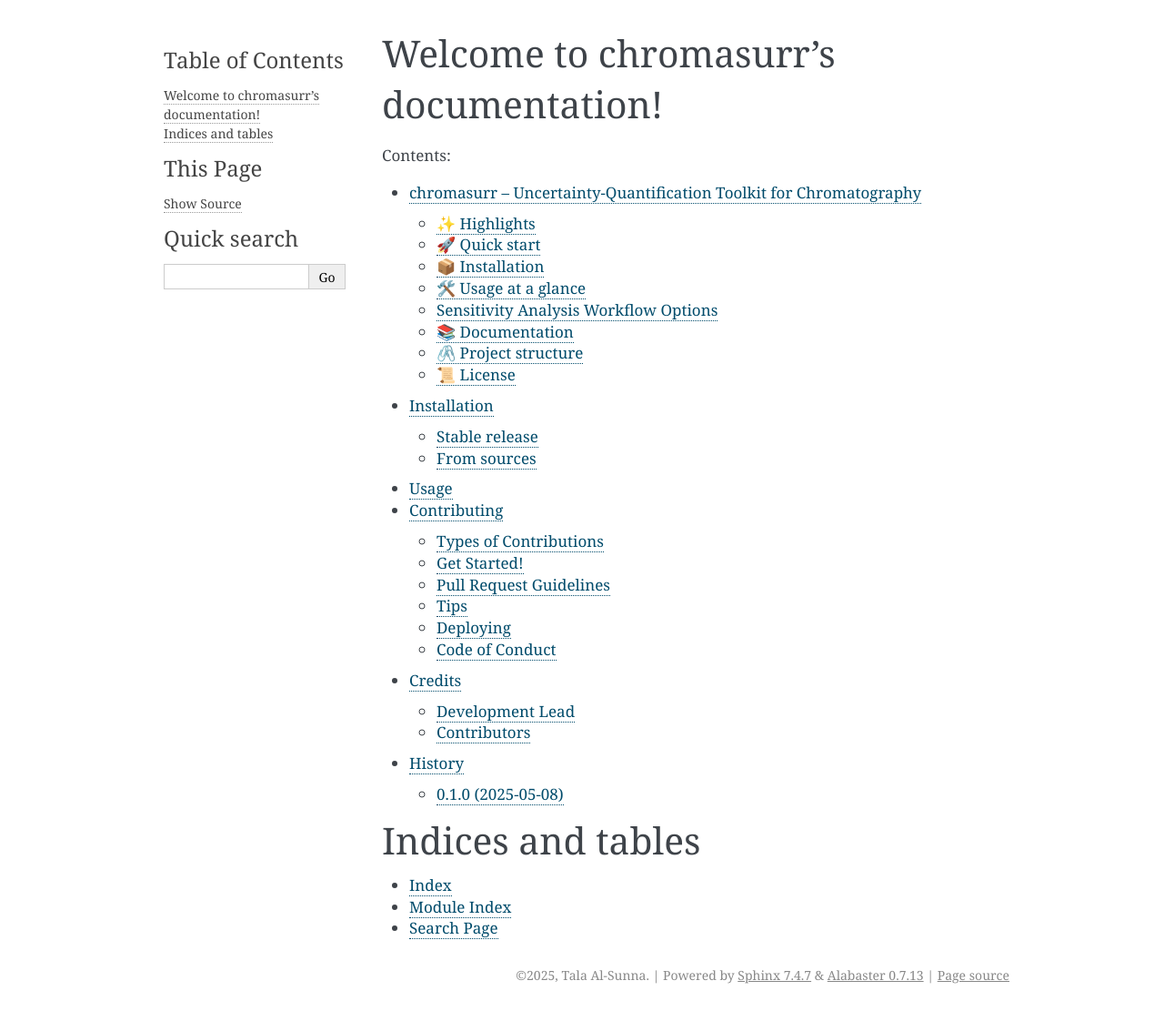
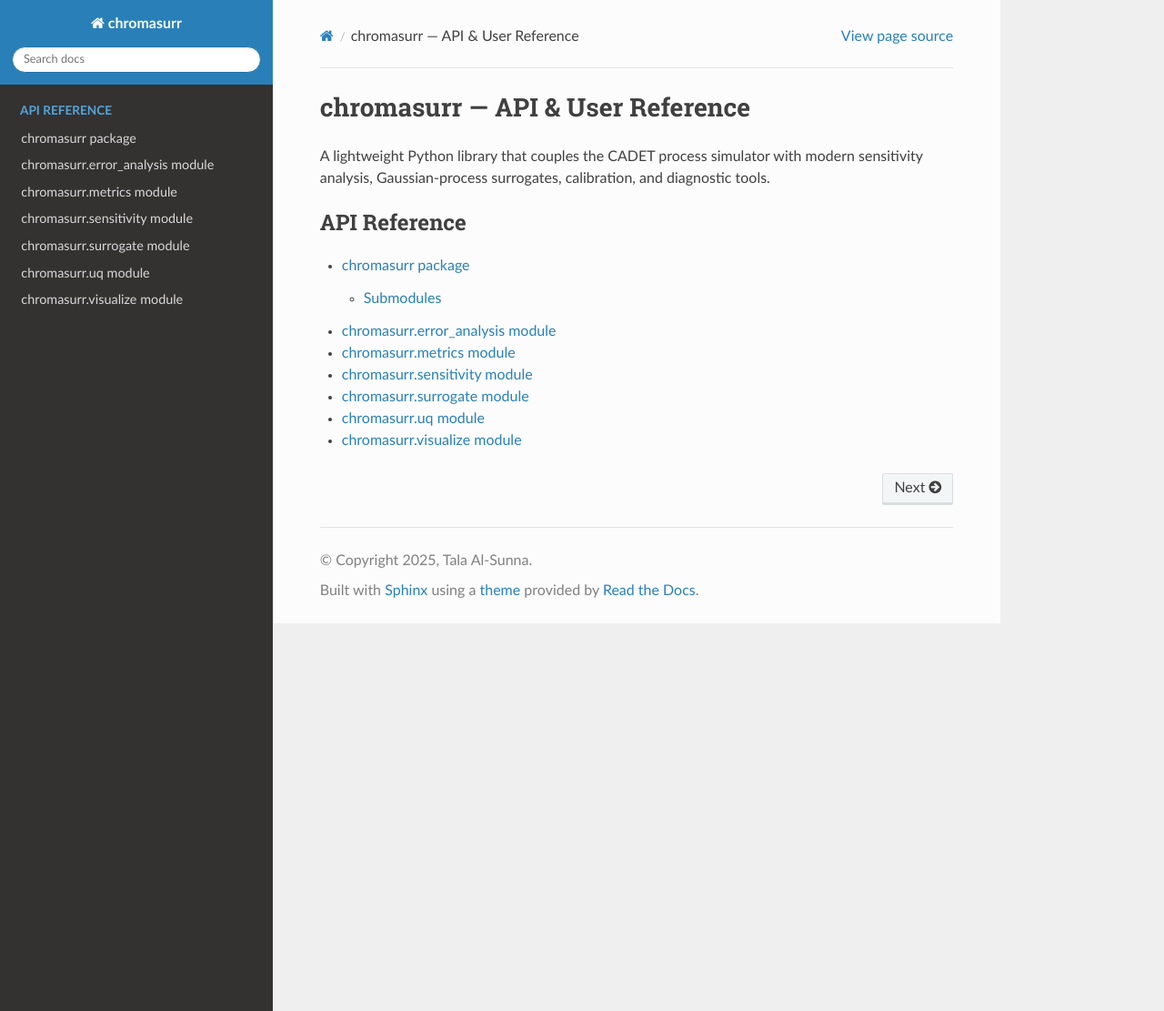
Before and after one commit to talasunna/chromasurr, a Sphinx documentation site: the page built from docs/index.rst, in a window 1280 px wide and 1111 px high. Shown: the whole window at 91% size. Built offline with Sphinx 7.4.7 and the Read the Docs theme 3.1.0, drawn with Linux system fonts in a browser that asks for light colours; pages that are not in the unit, such as notebooks, are missing from menus.

Commit message:
Addinfg documentation
before doc role fix

```diff
--- /dev/null
+++ b/docs/api/chromasurr.error_analysis.rst
@@ -0,0 +1,7 @@
+chromasurr.error\_analysis module
+=================================
+
+.. automodule:: chromasurr.error_analysis
+   :members:
+   :show-inheritance:
+   :undoc-members:
--- /dev/null
+++ b/docs/api/chromasurr.metrics.rst
@@ -0,0 +1,7 @@
+chromasurr.metrics module
+=========================
+
+.. automodule:: chromasurr.metrics
+   :members:
+   :show-inheritance:
+   :undoc-members:
--- /dev/null
+++ b/docs/api/chromasurr.rst
@@ -0,0 +1,20 @@
+chromasurr package
+==================
+
+.. automodule:: chromasurr
+   :members:
+   :show-inheritance:
+   :undoc-members:
+
+Submodules
+----------
+
+.. toctree::
+   :maxdepth: 4
+
+   chromasurr.error_analysis
+   chromasurr.metrics
+   chromasurr.sensitivity
+   chromasurr.surrogate
+   chromasurr.uq
+   chromasurr.visualize
--- /dev/null
+++ b/docs/api/chromasurr.sensitivity.rst
@@ -0,0 +1,7 @@
+chromasurr.sensitivity module
+=============================
+
+.. automodule:: chromasurr.sensitivity
+   :members:
+   :show-inheritance:
+   :undoc-members:
--- /dev/null
+++ b/docs/api/chromasurr.surrogate.rst
@@ -0,0 +1,7 @@
+chromasurr.surrogate module
+===========================
+
+.. automodule:: chromasurr.surrogate
+   :members:
+   :show-inheritance:
+   :undoc-members:
--- /dev/null
+++ b/docs/api/chromasurr.uq.rst
@@ -0,0 +1,7 @@
+chromasurr.uq module
+====================
+
+.. automodule:: chromasurr.uq
+   :members:
+   :show-inheritance:
+   :undoc-members:
--- /dev/null
+++ b/docs/api/chromasurr.visualize.rst
@@ -0,0 +1,7 @@
+chromasurr.visualize module
+===========================
+
+.. automodule:: chromasurr.visualize
+   :members:
+   :show-inheritance:
+   :undoc-members:
--- /dev/null
+++ b/docs/api/modules.rst
@@ -0,0 +1,7 @@
+chromasurr
+==========
+
+.. toctree::
+   :maxdepth: 4
+
+   chromasurr
--- a/docs/conf.py
+++ b/docs/conf.py
@@ -1,160 +1,65 @@
-#!/usr/bin/env python
-#
-# chromasurr documentation build configuration file, created by
-# sphinx-quickstart on Fri Jun  9 13:47:02 2017.
-#
-# This file is execfile()d with the current directory set to its
-# containing dir.
-#
-# Note that not all possible configuration values are present in this
-# autogenerated file.
-#
-# All configuration values have a default; values that are commented out
-# serve to show the default.
-
-# If extensions (or modules to document with autodoc) are in another
-# directory, add these directories to sys.path here. If the directory is
-# relative to the documentation root, use os.path.abspath to make it
-# absolute, like shown here.
-#
+from __future__ import annotations
 import os
 import sys
+from datetime import datetime
+from typing import List
 
-sys.path.insert(0, os.path.abspath(".."))
+# --- Path setup: add src/ so autodoc can import chromasurr.* ---
+ROOT = os.path.abspath(os.path.join(os.path.dirname(__file__), ".."))
+SRC = os.path.join(ROOT, "src")
+if os.path.isdir(SRC):
+    sys.path.insert(0, SRC)
 
-import chromasurr
+# --- Project info ---
+project = "chromasurr"
+author = "Tala Al-Sunna"
+copyright = f"{datetime.now():%Y}, {author}"
+release = "0.1.0"
 
-# -- General configuration ---------------------------------------------
+# --- Extensions ---
+extensions: List[str] = [
+    "sphinx.ext.autodoc",
+    "sphinx.ext.autosummary",
+    "sphinx.ext.napoleon",          # NumPy-style docstrings
+    "sphinx_autodoc_typehints",     # render type hints
+    "sphinx.ext.viewcode",
+    "sphinx.ext.mathjax",
+    "sphinx.ext.intersphinx",
+]
 
-# If your documentation needs a minimal Sphinx version, state it here.
-#
-# needs_sphinx = '1.0'
+# Autodoc / autosummary defaults
+autosummary_generate = True
+autodoc_default_options = {
+    "members": True,
+    "undoc-members": False,
+    "inherited-members": True,
+    "show-inheritance": True,
+    "special-members": "__call__",
+}
 
-# Add any Sphinx extension module names here, as strings. They can be
-# extensions coming with Sphinx (named 'sphinx.ext.*') or your custom ones.
-extensions = ["sphinx.ext.autodoc", "sphinx.ext.viewcode"]
+# Napoleon for NumPy-style
+napoleon_numpy_docstring = True
+napoleon_google_docstring = False
+napoleon_include_init_with_doc = False
+napoleon_include_special_with_doc = True
+napoleon_use_rtype = False
 
-# Add any paths that contain templates here, relative to this directory.
+# Type hints rendering
+typehints_fully_qualified = False
+typehints_use_rtype = False
+
+# Intersphinx: second tuple element must be a string (inventory) or None
+# Using None makes Sphinx look for 'objects.inv' at the URL.
+intersphinx_mapping = {
+    "python": ("https://docs.python.org/3/", None),
+    "numpy": ("https://numpy.org/doc/stable/", None),
+    "matplotlib": ("https://matplotlib.org/stable/", None),
+}
+
+# --- HTML ---
+html_theme = "sphinx_rtd_theme"
+html_static_path = ["_static"]
 templates_path = ["_templates"]
 
-# The suffix(es) of source filenames.
-# You can specify multiple suffix as a list of string:
-#
-# source_suffix = ['.rst', '.md']
-source_suffix = ".rst"
-
-# The master toctree document.
-master_doc = "index"
-
-# General information about the project.
-project = "chromasurr"
-copyright = "2025, Tala Al-Sunna"
-author = "Tala Al-Sunna"
-
-# The version info for the project you're documenting, acts as replacement
-# for |version| and |release|, also used in various other places throughout
-# the built documents.
-#
-# The short X.Y version.
-version = chromasurr.__version__
-# The full version, including alpha/beta/rc tags.
-release = chromasurr.__version__
-
-# The language for content autogenerated by Sphinx. Refer to documentation
-# for a list of supported languages.
-#
-# This is also used if you do content translation via gettext catalogs.
-# Usually you set "language" from the command line for these cases.
-language = None
-
-# List of patterns, relative to source directory, that match files and
-# directories to ignore when looking for source files.
-# This patterns also effect to html_static_path and html_extra_path
-exclude_patterns = ["_build", "Thumbs.db", ".DS_Store"]
-
-# The name of the Pygments (syntax highlighting) style to use.
-pygments_style = "sphinx"
-
-# If true, `todo` and `todoList` produce output, else they produce nothing.
-todo_include_todos = False
-
-
-# -- Options for HTML output -------------------------------------------
-
-# The theme to use for HTML and HTML Help pages.  See the documentation for
-# a list of builtin themes.
-#
-html_theme = "alabaster"
-
-# Theme options are theme-specific and customize the look and feel of a
-# theme further.  For a list of options available for each theme, see the
-# documentation.
-#
-# html_theme_options = {}
-
-# Add any paths that contain custom static files (such as style sheets) here,
-# relative to this directory. They are copied after the builtin static files,
-# so a file named "default.css" will overwrite the builtin "default.css".
-html_static_path = ["_static"]
-
-
-# -- Options for HTMLHelp output ---------------------------------------
-
-# Output file base name for HTML help builder.
-htmlhelp_basename = "chromasurrdoc"
-
-
-# -- Options for LaTeX output ------------------------------------------
-
-latex_elements = {
-    # The paper size ('letterpaper' or 'a4paper').
-    #
-    # 'papersize': 'letterpaper',
-    # The font size ('10pt', '11pt' or '12pt').
-    #
-    # 'pointsize': '10pt',
-    # Additional stuff for the LaTeX preamble.
-    #
-    # 'preamble': '',
-    # Latex figure (float) alignment
-    #
-    # 'figure_align': 'htbp',
-}
-
-# Grouping the document tree into LaTeX files. List of tuples
-# (source start file, target name, title, author, documentclass
-# [howto, manual, or own class]).
-latex_documents = [
-    (
-        master_doc,
-        "chromasurr.tex",
-        "chromasurr Documentation",
-        "Tala Al-Sunna",
-        "manual",
-    ),
-]
-
-
-# -- Options for manual page output ------------------------------------
-
-# One entry per manual page. List of tuples
-# (source start file, name, description, authors, manual section).
-man_pages = [(master_doc, "chromasurr", "chromasurr Documentation", [author], 1)]
-
-
-# -- Options for Texinfo output ----------------------------------------
-
-# Grouping the document tree into Texinfo files. List of tuples
-# (source start file, target name, title, author,
-#  dir menu entry, description, category)
-texinfo_documents = [
-    (
-        master_doc,
-        "chromasurr",
-        "chromasurr Documentation",
-        author,
-        "chromasurr",
-        "One line description of project.",
-        "Miscellaneous",
-    ),
-]
+# Optional: catch bad refs
+# nitpicky = True
--- a/docs/index.rst
+++ b/docs/index.rst
@@ -1,20 +1,22 @@
-Welcome to chromasurr's documentation!
-======================================
+.. chromasurr documentation master file
+
+==================================
+chromasurr — API & User Reference
+==================================
+
+A lightweight Python library that couples the CADET process simulator
+with modern sensitivity analysis, Gaussian-process surrogates,
+calibration, and diagnostic tools.
 
 .. toctree::
    :maxdepth: 2
-   :caption: Contents:
+   :caption: Getting Started
 
-   readme
-   installation
-   usage
-   modules
-   contributing
-   authors
-   history
+   getting_started
 
-Indices and tables
-==================
-* :ref:`genindex`
-* :ref:`modindex`
-* :ref:`search`
+.. toctree::
+   :maxdepth: 2
+   :caption: API Reference
+   :glob:
+
+   api/chromasurr*
```
